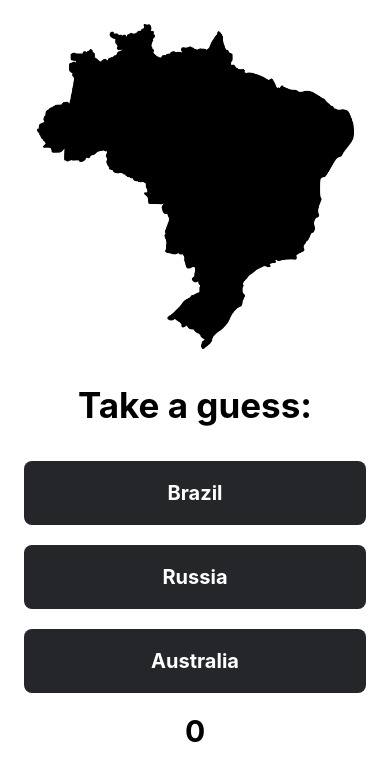
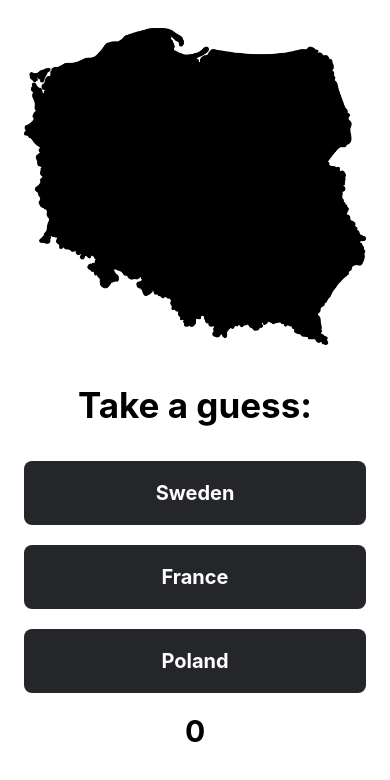
Before and after one commit to KaareI/IOS_CountryGuesser, a React Native app: screen / in a window 390 px wide. Shown: the top 780 px of the page. Built offline with nearby package versions, Linux system fonts and the light colour scheme.

Commit message:
Working version v1

```diff
--- a/src/screens/Home/index.js
+++ b/src/screens/Home/index.js
@@ -1,22 +1,88 @@
-import React from "react";
-import {Text, View, Image} from "react-native"
+import React, { useState } from "react";
+import { Text, View, Image } from "react-native";
 import Button from "../../Components/Button";
-import {styles} from "./styles";
+import { styles } from "./styles";
 
-const Home = ()  => {
+// Import all the image assets for the listed countries
+const afghanistanImage = require("../../assets/afghanistan.png");
+const australiaImage = require("../../assets/australia.png");
+const brazilImage = require("../../assets/brazil.png");
+const chinaImage = require("../../assets/china.png");
+const franceImage = require("../../assets/france.png");
+const germanyImage = require("../../assets/germany.png");
+const maltaImage = require("../../assets/malta.png");
+const polandImage = require("../../assets/poland.png");
+const swedenImage = require("../../assets/sweden.png");
+const ukraineImage = require("../../assets/ukraine.png");
+
+const countries = [
+    { name: "Afghanistan", image: afghanistanImage },
+    { name: "Australia", image: australiaImage },
+    { name: "Brazil", image: brazilImage },
+    { name: "China", image: chinaImage },
+    { name: "France", image: franceImage },
+    { name: "Germany", image: germanyImage },
+    { name: "Malta", image: maltaImage },
+    { name: "Poland", image: polandImage },
+    { name: "Sweden", image: swedenImage },
+    { name: "Ukraine", image: ukraineImage },
+];
+
+
+const Home = () => {
+    const [currentCountry, setCurrentCountry] = useState(getRandomCountry());
+    const [score, setScore] = useState(0);
+
+    function getRandomCountry() {
+        const randomIndex = Math.floor(Math.random() * countries.length);
+        return countries[randomIndex];
+    }
+
+    const handleButtonClick = (countryName) => {
+        if (countryName === currentCountry.name) {
+            setScore(score + 1);
+            console.log("Chosen Country: " + currentCountry.name);
+            console.log("Image Source: " + currentCountry.image);
+        } else {
+            // Incorrect guess, handle the logic for changing button color here.
+        }
+
+        // Change to a random country
+        setCurrentCountry(getRandomCountry());
+    };
+
+    // Create an array of random variant countries (excluding the correct one)
+    const variantCountries = countries
+        .filter(country => country.name !== currentCountry.name)
+        .sort(() => Math.random() - 0.5)
+        .slice(0, 2);
+
+    const allOptions = [currentCountry, ...variantCountries].sort(() => Math.random() - 0.5);
+
     return (
         <View style={styles.container}>
-        <Image resizeMode="contain" style={styles.image} source={require('../../assets/brazil.png')}/>
+            <Image
+                resizeMode="contain"
+                style={styles.image}
+                source={currentCountry.image}
+            />
 
-        <View style={styles.titleContainer}>
-        <Text style={styles.title}>Take a guess:</Text>
+            <View style={styles.titleContainer}>
+                <Text style={styles.title}>Take a guess:</Text>
+            </View>
+
+            {allOptions.map((country, index) => (
+                <Button
+                    key={index}
+                    title={country.name}
+                    onPress={() => handleButtonClick(country.name)}
+                    correct={country.name === currentCountry.name}
+                />
+            ))}
+
+            <Text style={styles.footer}>{score}</Text>
         </View>
+    );
+};
 
-        <Button title="Brazil" />
-        <Button title="Russia" />
-        <Button title="Australia" />
-        <Text style={styles.footer}>0</Text>
-        </View>
-    )
-}
 export default Home;
```
Also changed, not shown: 1 other file (tests, documents, lock files or other folders).
